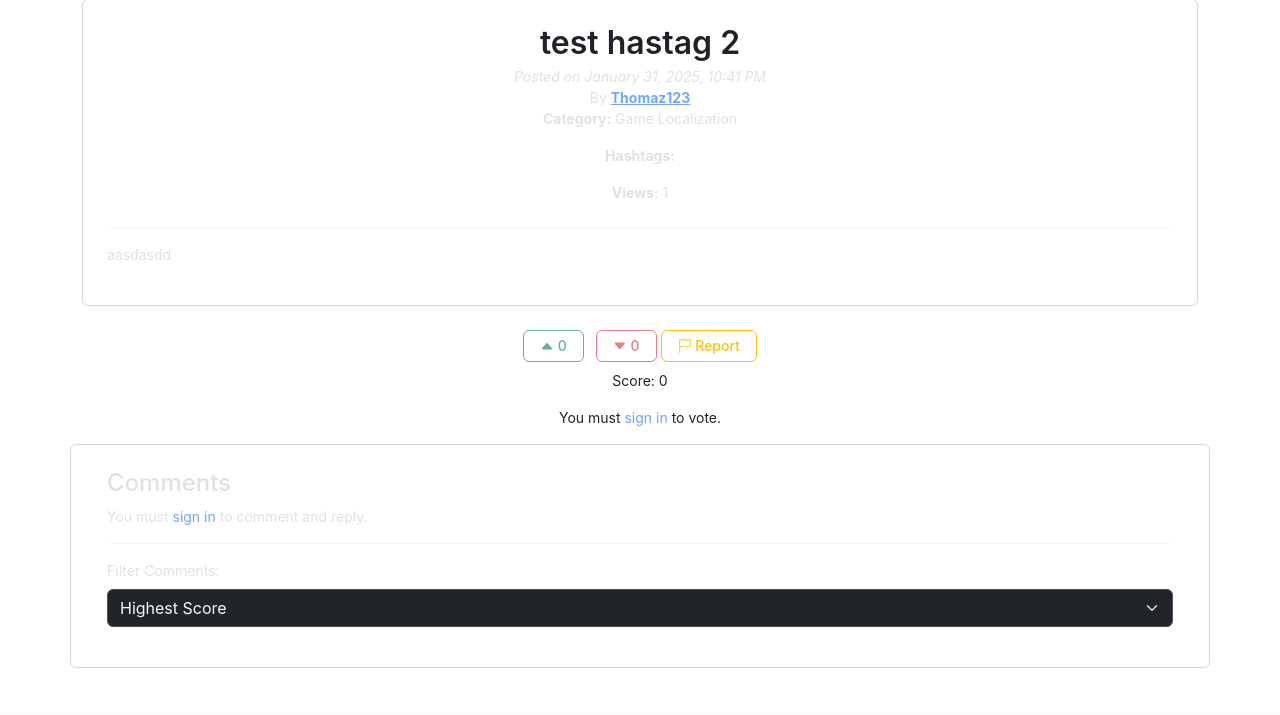
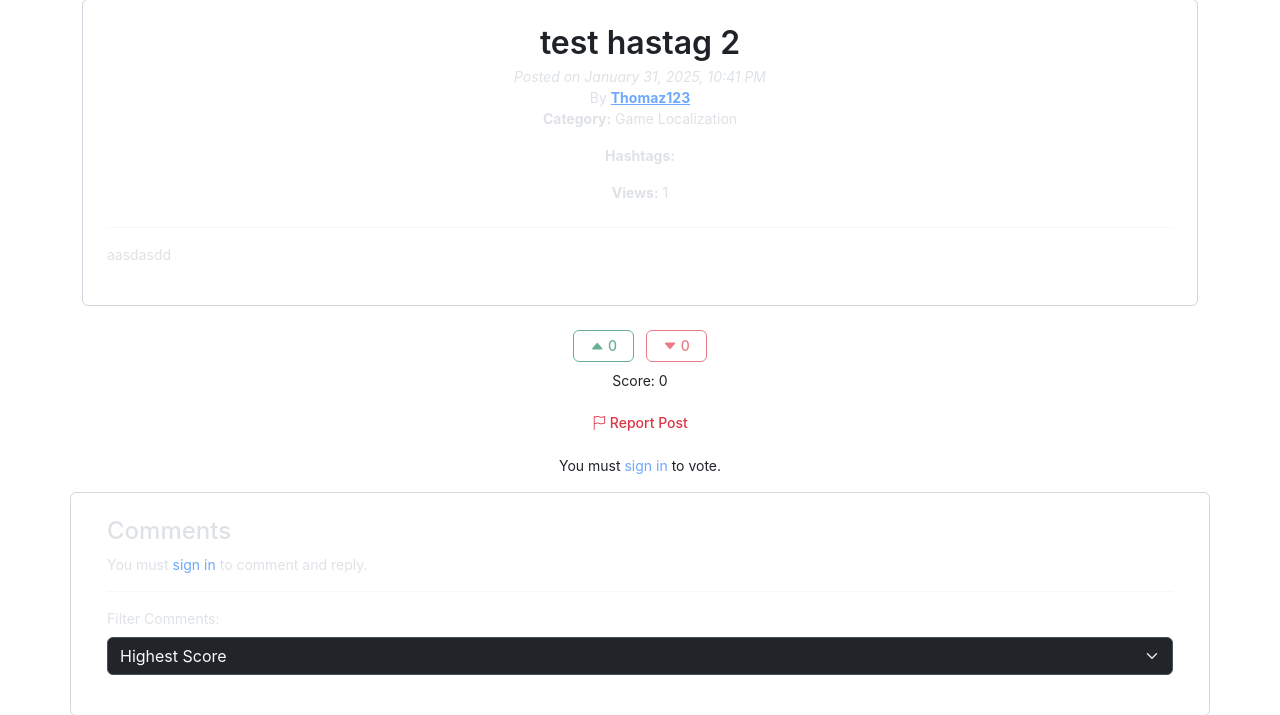
Before and after one commit to ThomazCortez/moonarrowstudios, a PHP site: page /moonarrowstudios/php/view_post.php?id=58 in a window 1280 px wide. Shown: the part 116-831 px from the top of the page. Before the commit the page ends 784 px from the top, so only its background shows below. Run offline with PHP 8.4, Linux system fonts and the light colour scheme; data comes from the database, SQL or seed files in the repository; some libraries are stand-ins or nearby versions.

Commit message:
github made reporting buttons nicer

```diff
--- a/php/view_post.php
+++ b/php/view_post.php
@@ -660,10 +660,10 @@ document.addEventListener('DOMContentLoaded', () => {
 		<button class="btn btn-outline-danger downvote-btn <?= isset($_SESSION['user_id']) ? '' : 'disabled' ?>" data-post-id="<?= $post_id ?>" <?= isset($_SESSION['user_id']) ? '' : 'disabled' ?>>
 			<i class="bi bi-caret-down-fill"></i> <span id="downvote-count"><?= $post['downvotes'] ?></span>
 		</button>
-        <button class="btn btn-outline-warning report-btn" data-content-type="post" data-content-id="<?= $post_id ?>">
-    <i class="bi bi-flag"></i> Report
+		<p class="mt-2">Score: <span id="score"><?= $post['upvotes'] - $post['downvotes'] ?></span></p>
+        <button class="btn  text-danger report-btn mb-3" data-content-type="post" data-content-id="<?= $post_id ?>">
+    <i class="bi bi-flag"></i> Report Post
 </button>
-		<p class="mt-2">Score: <span id="score"><?= $post['upvotes'] - $post['downvotes'] ?></span></p>
 	</div> <?php if (!isset($_SESSION['user_id'])): ?> <p class="text-center">You must <a href="sign_in/sign_in_html.php" class="text-decoration-none">sign in</a> to vote.</p> <?php endif; ?>
 	<!-- Comment Section -->
 	<div class="card container">
@@ -693,12 +693,12 @@ document.addEventListener('DOMContentLoaded', () => {
                 <i class="bi bi-caret-down-fill"></i> <span class="downvote-count"><?php echo $comment['downvotes'] ?? 0; ?></span>
             </button>
             <!-- Add near comment vote buttons -->
-<button class="btn btn-link text-danger report-btn" data-content-type="comment" data-content-id="<?= $comment['id'] ?>">
-    <i class="bi bi-flag"></i>
-</button>
             <a class="btn btn-link text-decoration-none reply-btn" data-comment-id="<?php echo $comment['id']; ?>">Reply</a>
             <!-- Hide/Show Replies Button -->
             <a class="btn btn-link text-decoration-none toggle-replies-btn" data-comment-id="<?php echo $comment['id']; ?>" data-reply-count="<?php echo $comment['reply_count']; ?>"> Show Replies (<?php echo $comment['reply_count']; ?>) </a>
+            <button class="btn  text-danger report-btn" data-content-type="comment" data-content-id="<?= $comment['id'] ?>">
+    <i class="bi bi-flag"></i> Report Comment
+</button>
             <!-- Replies Section -->
             <div class="replies ms-4 mt-3" style="display: none;">
                 <?php foreach ($comment['replies'] as $reply): ?>
@@ -715,8 +715,8 @@ document.addEventListener('DOMContentLoaded', () => {
                                 <i class="bi bi-caret-down-fill"></i> <span class="downvote-count"><?php echo $reply['downvotes'] ?? 0; ?></span>
                             </button>
                             <!-- Add near reply vote buttons -->
-<button class="btn btn-link text-danger report-btn" data-content-type="reply" data-content-id="<?= $reply['id'] ?>">
-    <i class="bi bi-flag"></i>
+<button class="btn text-danger report-btn" data-content-type="reply" data-content-id="<?= $reply['id'] ?>">
+    <i class="bi bi-flag"></i> Report Reply
 </button>
                         </div>
                     </div>
```
Also changed, not shown: php/view_asset.php (+8 -8 lines).
